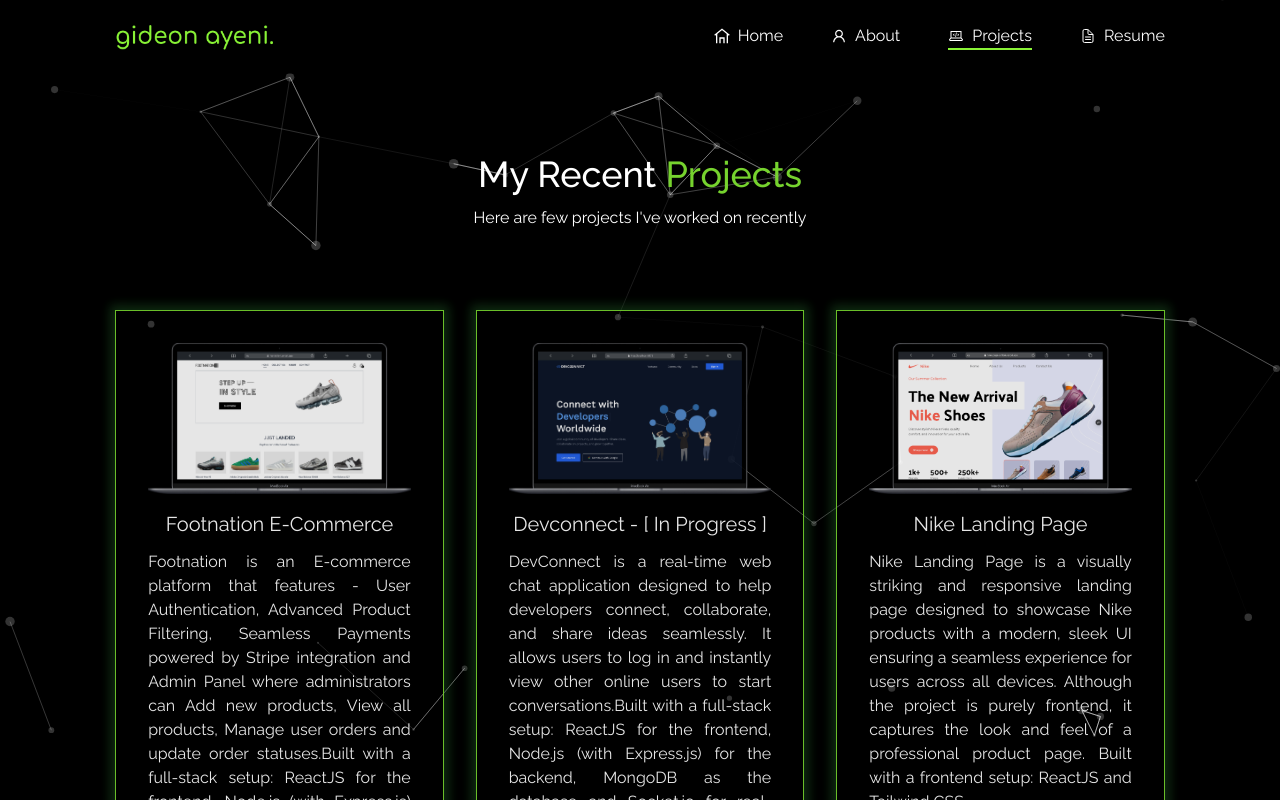
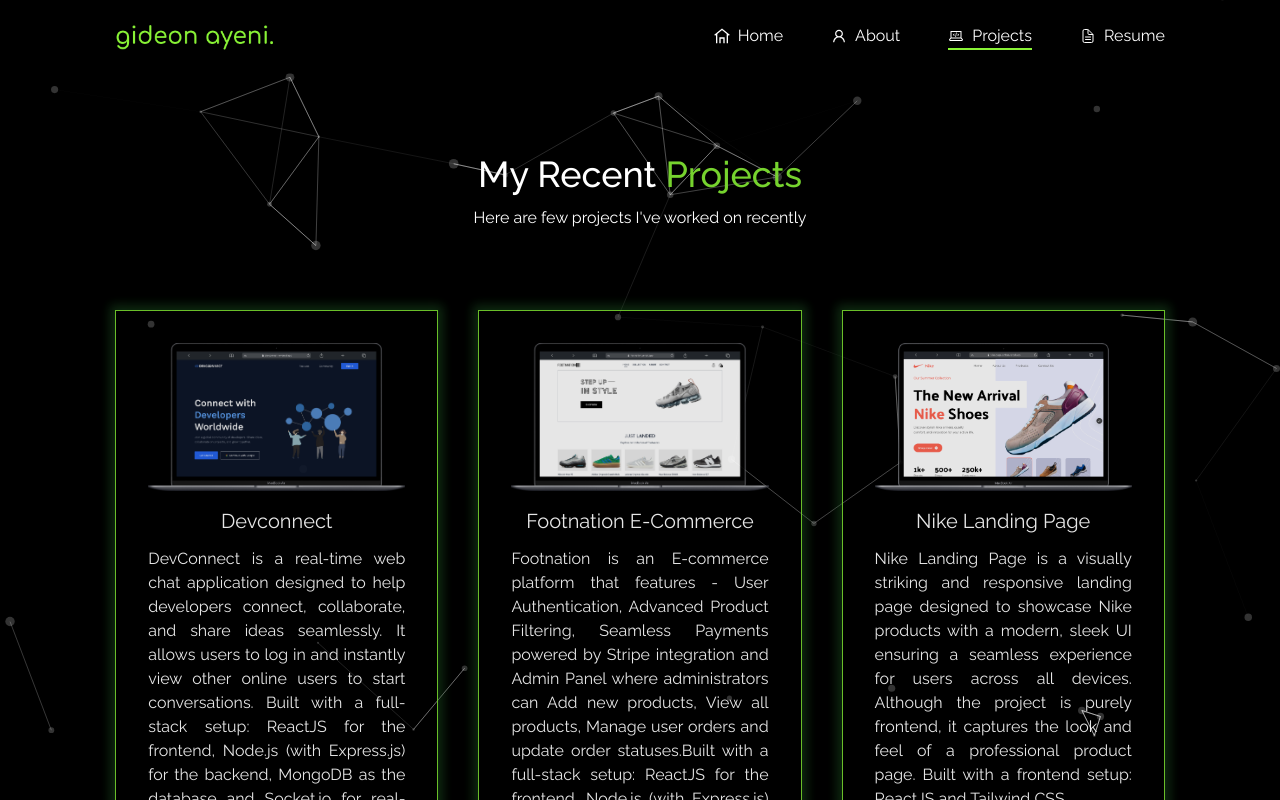
Before and after one commit to Gideon1107/Portfolio-Website-2025, a React (Vite) app: page /projects in a window 1280 px wide. Shown: the top 800 px of the page. Built offline with nearby package versions, Linux system fonts and the light colour scheme.

Commit message:
Project Updated

```diff
--- a/src/assets/MyProjects.js
+++ b/src/assets/MyProjects.js
@@ -1,25 +1,25 @@
 import footnation from "../assets/footnation.png"
-import devconnect from "../assets/Devconnect.png"
+import devconnect from "../assets/devconnect.png"
 import nikepage from "../assets/nikepage.png"
 import facelogin from "../assets/facelogin.png"
 
 const projects = [
     {
+        image: devconnect,
+        name: "Devconnect",
+        description: "DevConnect is a real-time web chat application designed to help developers connect, collaborate, and share ideas seamlessly. It allows users to log in and instantly view other online users to start conversations. Built with a full-stack setup: ReactJS for the frontend, Node.js (with Express.js) for the backend, MongoDB as the database and Socket.io for real-time communication",
+        gitLink: "https://github.com/Gideon1107/DevConnect-Chat-App",
+        liveLink: "https://devconnect-io.vercel.app",
+        isLive: true
+    },
+
+    {
         image: footnation,
         name: "Footnation E-Commerce",
         description: "Footnation is an E-commerce platform that features - User Authentication, Advanced Product Filtering, Seamless Payments powered by Stripe integration and Admin Panel where administrators can Add new products, View all products, Manage user orders and update order statuses.Built with a full-stack setup: ReactJS for the frontend, Node.js (with Express.js) for the backend, and MongoDB as the database.",
         gitLink: "https://github.com/Gideon1107/FootNation_ECommerce_Webapp",
-        liveLink: "https://footnation.vercel.app/",
+        liveLink: "https://footnation.vercel.app",
         isLive: true
-    },
-
-    {
-        image: devconnect,
-        name: "Devconnect - [ In Progress ]",
-        description: "DevConnect is a real-time web chat application designed to help developers connect, collaborate, and share ideas seamlessly. It allows users to log in and instantly view other online users to start conversations.Built with a full-stack setup: ReactJS for the frontend, Node.js (with Express.js) for the backend, MongoDB as the database and Socket.io for real-time communication",
-        gitLink: "https://github.com/Gideon1107/DevConnect-Chat-App",
-        liveLink: "",
-        isLive: false
     },
 
     {
@@ -27,7 +27,7 @@
         name: "Nike Landing Page",
         description: "Nike Landing Page is a visually striking and responsive landing page designed to showcase Nike products with a modern, sleek UI ensuring a seamless experience for users across all devices. Although the project is purely frontend, it captures the look and feel of a professional product page. Built with a frontend setup: ReactJS and Tailwind CSS",
         gitLink: "https://github.com/Gideon1107/Nike-LandingPage",
-        liveLink: "https://nike-page-amber.vercel.app/",
+        liveLink: "https://nike-page-amber.vercel.app",
         isLive: true
     },
 
--- a/src/assets/MySkills.jsx
+++ b/src/assets/MySkills.jsx
@@ -13,12 +13,17 @@
 import { DiRedis } from "react-icons/di";
 import { FaSlack } from "react-icons/fa";
 import { FaDocker } from "react-icons/fa";
+import { TbBrandReactNative } from "react-icons/tb";
 
 
 const skills = [
     {
         name: "React",
         icon: <FaReact size={30}/>
+    },
+    {
+        name: "React-Native",
+        icon: <TbBrandReactNative size={30}/>
     },
     {
         name: "Javascript",
--- a/src/components/Info.jsx
+++ b/src/components/Info.jsx
@@ -7,10 +7,10 @@
        <div className="flex flex-col gap-10">
             <h1 className="text-4xl font-medium text-white lg:pl-10 max-sm:text-center p-1">LET ME <span className="text-[#76d32e]">INTRODUCE</span> MYSELF</h1>
             <div className="flex flex-col gap-5 text-xl">
-                <p className="">I fell in love with programming during my University degree and I have taught myself something, I think… 🤷‍♂️</p>
-                <p>I am proficient in <span className="text-[#76d32e] font-semibold italic">Python, Javascript and Typescript</span>.</p>
-                <p>Passionate about building <span className="text-[#76d32e] font-semibold italic ">Scalable Software Solutions</span> and <span className="text-[#76d32e] font-semibold italic">APIs.</span></p>
-                <p></p>
+              <p className="">I&apos;m a <span className="text-[#76d32e] font-semibold italic">Full-Stack Engineer</span> who thrives on turning complex challenges into intuitive digital experiences.</p>
+              <p>My tech toolkit includes <span className="text-[#76d32e] font-semibold italic">React, React-Native, Node.js, Python, and TypeScript</span>, with a focus on building responsive, accessible and scalable applications.</p>
+              <p>I&apos;m currently exploring <span className="text-[#76d32e] font-semibold italic">AI integration</span> and <span className="text-[#76d32e] font-semibold italic">real-time collaboration tools</span> that enhance how we work and communicate.</p>
+              <p>Let&apos;s connect and discuss how we can build something amazing together!</p>
             </div>
         </div>
     </div>
--- a/src/components/ProjectCard.jsx
+++ b/src/components/ProjectCard.jsx
@@ -4,7 +4,7 @@
 
 const ProjectCard = ({image, name, description, gitLink, liveLink, live}) => {
   return (
-    <div className="border-[1px] border-[#76d32e] flex flex-col items-center p-4 sm:p-4 lg:p-8 shadow-[0_0_10px_5px_rgba(34,102,41,0.459)] bg-transparent transition duration-500 ease-in-out hover:scale-101 opacity-90 hover:opacity-100 hover:shadow-[0_0_10px_5px_rgba(44,112,51,0.561)] cursor-pointer">
+    <div className="border-[1px] border-[#76d32e] flex flex-col items-center p-4 sm:p-4 lg:p-8 shadow-[0_0_10px_5px_rgba(34,102,41,0.459)] bg-transparent transition duration-500 ease-in-out hover:scale-101 opacity-90 hover:opacity-100 sm:hover:shadow-[0_0_20px_5px_rgba(44,112,51,0.561)] cursor-pointer">
         <img src={image} alt="" className="w-[400px]"/>
         <div className="pt-4">
             <h1 className="text-xl text-center pb-3">{name}</h1>
--- a/src/pages/Projects.jsx
+++ b/src/pages/Projects.jsx
@@ -9,7 +9,7 @@
     initial={{ opacity: 0, y: 30 }} // Start invisible and move up
     animate={{ opacity: 1, y: 0 }} // Fade in and slide into place
     transition={{ duration: 0.9, ease: "easeOut" }} // Smooth transition
-    className="px-4 sm:px-[5vw] md:px-[7vw] lg:px-[9vw] text-white pb-10">
+    className="px-6 sm:px-[5vw] md:px-[7vw] lg:px-[9vw] text-white pb-10">
 
       <div className="flex flex-col items-center justify-center gap-3 py-20">
         <h1 className="text-4xl font-medium">My Recent <span className="text-[#76d32e]">Projects</span></h1>
@@ -17,7 +17,7 @@
       </div>
 
       {/* Project cards */}
-      <div className="grid grid-cols-1 sm:grid-cols-2 lg:grid-cols-3 gap-8 pb-20">
+      <div className="grid grid-cols-1 sm:grid-cols-2 lg:grid-cols-3 gap-10 pb-20">
 
         {
           projects.map((project) => (
```
Also changed, not shown: src/assets/Devconnect.png.
